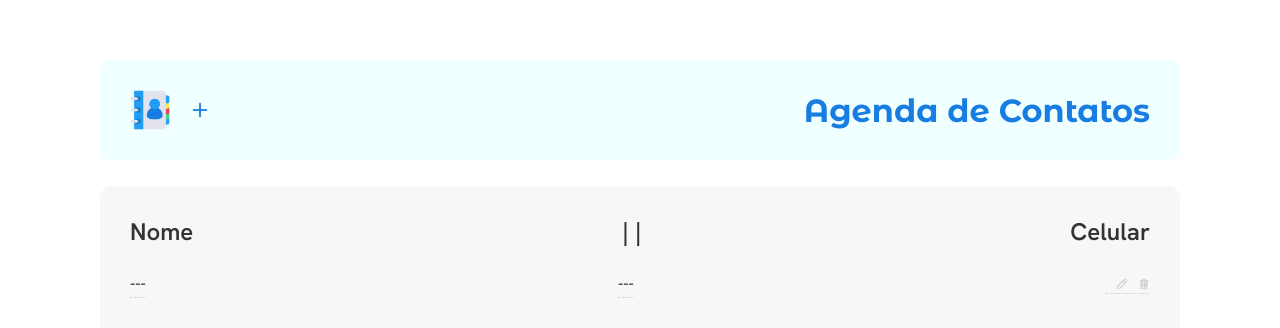
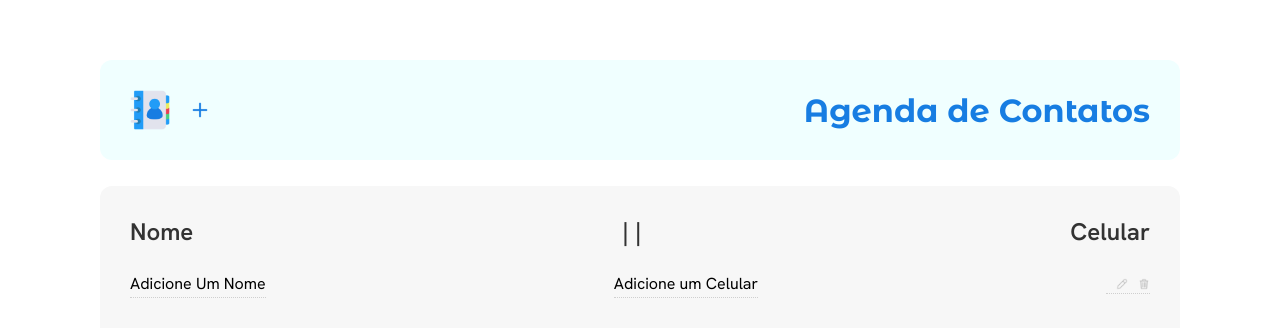
Before and after one commit to rafalves106/projeto_agenda_contatos, a plain HTML site: page index.html in a window 1280 px wide. Drawn offline with nearby package versions, Linux system fonts and the light colour scheme.

```diff
--- a/index.html
+++ b/index.html
@@ -37,8 +37,8 @@
             </thead>
             <tbody>
                 <tr>
-                    <td>---</td>
-                    <td>---</td>
+                    <td>Adicione Um Nome</td>
+                    <td>Adicione um Celular</td>
                     <td>
                         <input type="image" id="btn-edit" src="./images/edit.png" alt="Botão Editar Contato">
                         <input type="image" id="btn-delete" src="./images/remove.png" alt="Botão Remover Contato">
--- a/main.css
+++ b/main.css
@@ -142,3 +142,7 @@
     margin-left: 10px;
     cursor: pointer;
 }
+
+#btn-contact {
+    display: none;
+}
```
